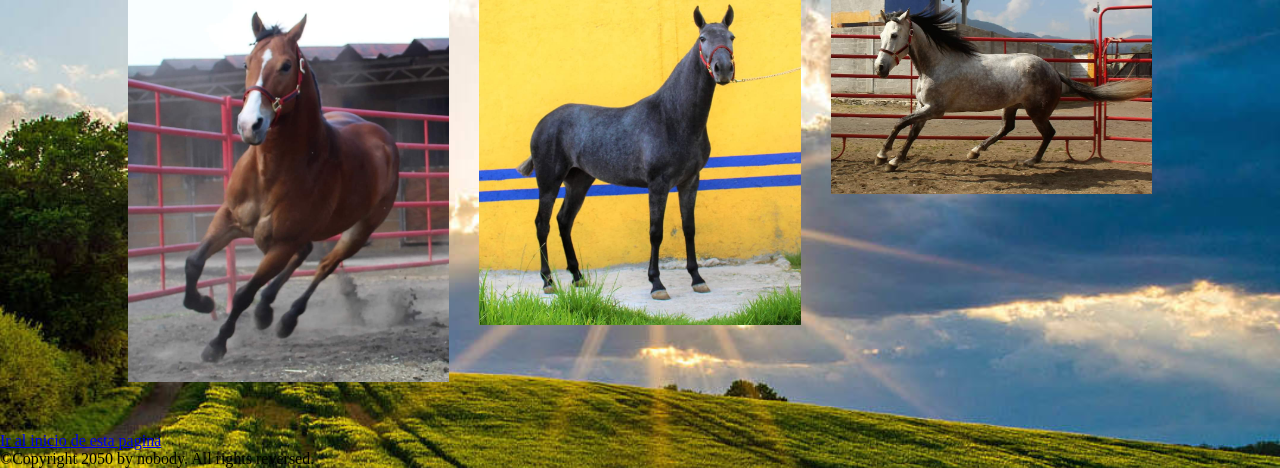
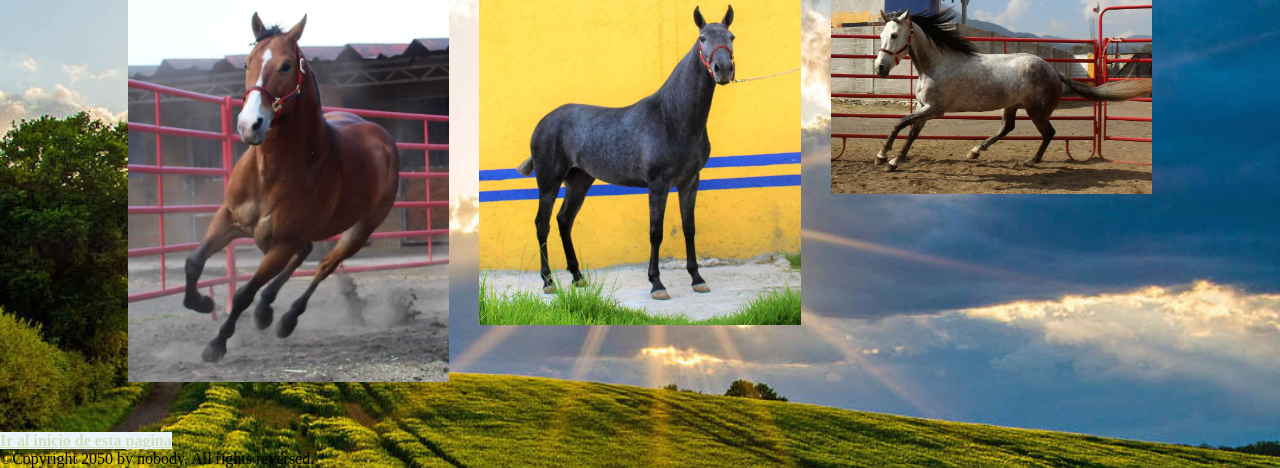
Before and after one commit to Monica-RT/Proyecto_NEyDW, a PHP site: page /Instalaciones.html in a window 1280 px wide. Shown: the part 2922-3390 px from the top of the page. Run offline with PHP 8.4, Linux system fonts and the light colour scheme.

Commit message:
Update instalaciones.css

```diff
--- a/instalaciones.css
+++ b/instalaciones.css
@@ -128,7 +128,14 @@ h1{
     width: 80%;
     margin: 50px auto;
 }
+.Link-interno{
+    background-color: #ecf4fb;
+    color:#D0DFB9;
+    font-size: medium;
+    font-weight: bold;
 
+
+}
 body{
     background-color: #ecf4fb;
 }
@@ -304,6 +311,7 @@ footer p{
         color:#D0DFB9 ;
 
     }
+
 >>>>>>> 0dec264936e7e1e7c66a682f9ff75c291858da7a
     h1{
         text-decoration: underline;
```
